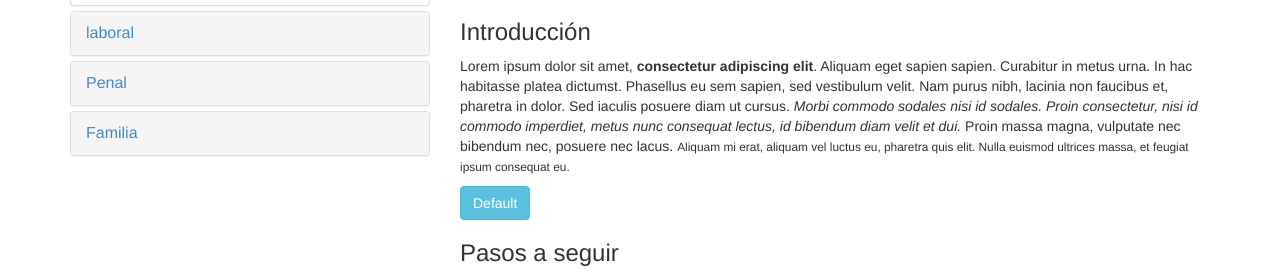
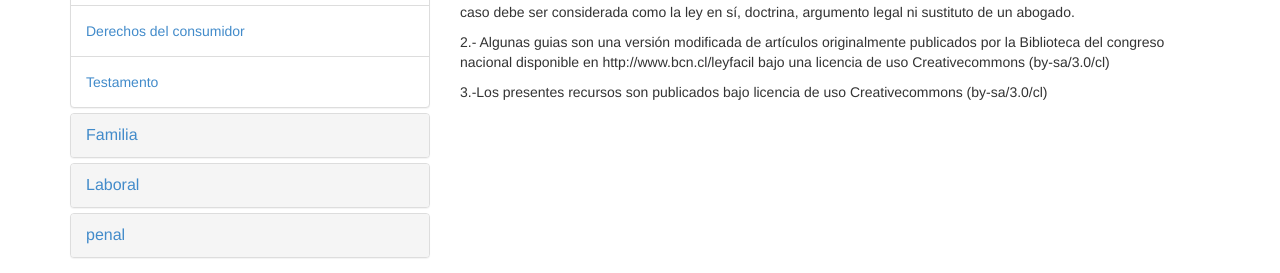
Before and after one commit to mleve/justiciapp, a PHP site: page /guias.php in a window 1280 px wide. Shown: the part 372-645 px from the top of the page. Run offline with PHP 8.4, Linux system fonts and the light colour scheme.

Commit message:
estructura de guias armada

```diff
--- a/components/resultCivil.php
+++ b/components/resultCivil.php
@@ -1,4 +1,4 @@
-<div class="row clearfix">
+d<iv class="row clearfix">
     <table class="table" id="resultsHeader">
         <thead>
             <tr>
@@ -143,7 +143,7 @@
                             <div class="panel-heading">
                                 <a class="panel-title" data-toggle="collapse" data-parent="#panel-res1" href=".panel-historia">Historia</a>
                             </div>
-                            <div class="panel-collapse collapse panel-historia" >
+                            <div class="panel-collapse collapse in panel-historia" >
                                 <div class="panel-body">
                                     <table class="table table-condensed">
                                         <thead>
--- a/guias.php
+++ b/guias.php
@@ -36,110 +36,118 @@
 	<?php include('components/header.php'); ?>
 	<div class="row clearfix">
 		<div class="col-md-4 column">
-			<div class="panel-group" id="panel-766290">
+			<div class="panel-group" id="panel-guides">
 				<div class="panel panel-default">
 					<div class="panel-heading">
-						 <a class="panel-title" data-toggle="collapse" data-parent="#panel-766290" href="#panel-element-481990">Civil</a>
+						 <a class="panel-title" data-toggle="collapse" data-parent="#panel-guides" href="#panel-guides-civil">Civíl</a>
 					</div>
-					<div id="panel-element-481990" class="panel-collapse in">
+					<div id="panel-guides-civil" class="panel-collapse in">
 						<div class="panel-body">
-							<a href="#" >Guia 1</a>
+							<a href="components/guides/civil/arrendamiento.php" class="guideLink" >Arrendamiento</a>
 						</div>
 						<div class="panel-body">
-							<a href="#" >Guia 2</a>
+							<a href="components/guides/civil/cambioNombre.php" class="guideLink" >Cambio de nombre</a>
+						</div>
+						<div class="panel-body">
+							<a href="components/guides/civil/derConsumidor.php" class="guideLink" >Derechos del consumidor</a>
+						</div>
+						<div class="panel-body">
+							<a href="components/guides/civil/testamento.php" class="guideLink" >Testamento</a>
 						</div>
 					</div>
 				</div>
 				<div class="panel panel-default">
 					<div class="panel-heading">
-						 <a class="panel-title" data-toggle="collapse" data-parent="#panel-766290" href="#panel-element-481991">laboral</a>
+						 <a class="panel-title" data-toggle="collapse" data-parent="#panel-guides" href="#panel-guides-familia">Familia</a>
 					</div>
-					<div id="panel-element-481991" class="panel-collapse collapse">
+					<div id="panel-guides-familia" class="panel-collapse collapse">
 						<div class="panel-body">
-							<a href="#" >Guia 1</a>
+							<a href="components/guides/familia/adopcion.php" class="guideLink">Adopción</a>
 						</div>
 						<div class="panel-body">
-							<a href="#" >Guia 2</a>
+							<a href="components/guides/familia/adopcion.php" class="guideLink">Divorcio</a>
 						</div>
 						<div class="panel-body">
-							<a href="#" >Guia 3</a>
+							<a href="components/guides/familia/adopcion.php" class="guideLink">Pension alimenticia</a>
 						</div>
 						<div class="panel-body">
-							<a href="#" >Guia 4</a>
-						</div>
-						<div class="panel-body">
-							<a href="#" >Guia 5</a>
+							<a href="components/guides/familia/adopcion.php" class="guideLink">Violencia Intrafamiliar</a>
 						</div>
 					</div>
 				</div>
 				<div class="panel panel-default">
 					<div class="panel-heading">
-						 <a class="panel-title collapsed" data-toggle="collapse" data-parent="#panel-766290" href="#panel-element-422695">Penal</a>
+						 <a class="panel-title" data-toggle="collapse" data-parent="#panel-guides" href="#panel-guides-laboral">Laboral</a>
 					</div>
-					<div id="panel-element-422695" class="panel-collapse collapse">
+					<div id="panel-guides-laboral" class="panel-collapse collapse">
 						<div class="panel-body">
-							<a href="#" > Guía 1</a>
+							<a href="components/guides/laboral/accidentes.php" class="guideLink">Accidentes del trabajo</a>
+						</div>
+						<div class="panel-body">
+							<a href="components/guides/laboral/indemnizacion.php" class="guideLink">Indemnización por despido</a>
+						</div>
+						<div class="panel-body">
+							<a href="components/guides/laboral/ctoTrabajo.php" class="guideLink">Termino contrato trabajo</a>
+						</div>
+						<div class="panel-body">
+							<a href="components/guides/laboral/tribunalesLaborales.php" class="guideLink">Tribunales Laborales</a>
 						</div>
 					</div>
 				</div>
 				<div class="panel panel-default">
 					<div class="panel-heading">
-						 <a class="panel-title" data-toggle="collapse" data-parent="#panel-766290" href="#panel-element-481992">Familia</a>
+						 <a class="panel-title" data-toggle="collapse" data-parent="#panel-guides" href="#panel-guides-penal">penal</a>
 					</div>
-					<div id="panel-element-481992" class="panel-collapse collapse">
+					<div id="panel-guides-penal" class="panel-collapse collapse">
 						<div class="panel-body">
-							<a href="#" >Guia 1</a>
+							<a href="components/guides/penal/abusoSexualMenores.php" class="guideLink">Abuso sexual menores</a>
 						</div>
 						<div class="panel-body">
-							<a href="#" >Guia 2</a>
+							<a href="components/guides/penal/DerechosPenal.php" class="guideLink">Derecho justicia penal</a>
 						</div>
 						<div class="panel-body">
-							<a href="#" >Guia 3</a>
+							<a href="components/guides/penal/reforma.php" class="guideLink">Reforma procesal penal</a>
 						</div>
 						<div class="panel-body">
-							<a href="#" >Guia 4</a>
-						</div>
-						<div class="panel-body">
-							<a href="#" >Guia 5</a>
+							<a href="components/guides/penal/respAdolecente.php" class="guideLink">Responsabilidad penal adolescente</a>
 						</div>
 					</div>
 				</div>
+
 			</div>
 		</div>
-		<div class="col-md-8 column">
-			<div class="row clearfix">
-				<div class="col-md-6 column">
-					<h3>
-						h3. Lorem ipsum dolor sit amet.
-					</h3>
-				</div>
-				<div class="col-md-6 column">
-					<img alt="140x140" src="http://lorempixel.com/140/140/">
-				</div>
-			</div>
-			<div class="row clearfix">
-				<div class="col-md-12 column">
-					<h3>
-						Introducción
-					</h3>
-					<p>
-						Lorem ipsum dolor sit amet, <strong>consectetur adipiscing elit</strong>. Aliquam eget sapien sapien. Curabitur in metus urna. In hac habitasse platea dictumst. Phasellus eu sem sapien, sed vestibulum velit. Nam purus nibh, lacinia non faucibus et, pharetra in dolor. Sed iaculis posuere diam ut cursus. <em>Morbi commodo sodales nisi id sodales. Proin consectetur, nisi id commodo imperdiet, metus nunc consequat lectus, id bibendum diam velit et dui.</em> Proin massa magna, vulputate nec bibendum nec, posuere nec lacus. <small>Aliquam mi erat, aliquam vel luctus eu, pharetra quis elit. Nulla euismod ultrices massa, et feugiat ipsum consequat eu.</small>
-					</p> <button type="button" class="btn btn-info">Default</button>
-				</div>
-			</div>
-			<div class="row clearfix">
-				<div class="col-md-12 column">
-					<h3>
-						Pasos a seguir
-					</h3><img alt="140x140" src="http://lorempixel.com/140/140/" class="img-rounded">
-				</div>
-			</div>
-			<div class="row clearfix">
-				<div class="col-md-12 column">
-				</div>
-			</div> <button type="button" class="btn btn-lg btn-default">Default</button>
+		<div class="col-md-8 column" id="guideSection">
+                    <h2> Guías legales</h2>
+                    <p>
+                        En esta sección te ofrecemos orientación legal, en formato de preguntas y respuestas, simple, claro y consciso.
+                    </p>
+
+                    <h4 class="text-center"> Notas</h4>
+                    <p>
+                        1.- La información aquí contenida es un material de referencia para entender el funcionamiento de las leyes.
+                        En ningún caso debe ser considerada como la ley en sí, doctrina, argumento legal ni sustituto de un abogado.
+                    </p>
+                    <p>
+                        2.- Algunas guias son una versión modificada de artículos originalmente publicados por la Biblioteca del congreso nacional
+                        disponible en http://www.bcn.cl/leyfacil  bajo una
+                        licencia de uso Creativecommons (by-sa/3.0/cl)
+                    </p>
+                    <p>
+                        3.-Los presentes recursos son publicados bajo licencia de uso Creativecommons (by-sa/3.0/cl)
+                    </p>
+
 		</div>
 	</div>
-</div>
+    <script type ="text/javascript">
+        $('.guideLink').on('click',function(event){
+            event.preventDefault();
+            var url = $(this).attr('href');
+            $.ajax(url)
+                    .done(function(response){
+                        $('#guideSection').html(response);
+                    });
+
+        });
+    </script>
 </body>
 </html>
--- a/index.php
+++ b/index.php
@@ -101,7 +101,7 @@
 				<li> Corte Suprema </li>
 			</ul>
 			<p> Ademas, te ofrecemos guiás que te ayuden a entender tus causas </p>
-			<div class="text-center"> <a class="btn btn-primary btn-large" href="#">Ir al buscador</a> </div>
+			<div class="text-center"> <a class="btn btn-primary btn-large" href="buscador.php">Ir al buscador</a> </div>
 		</div>
 		<div class="col-md-6 column">
 			<h3 class="text-center">
```
Also changed, not shown: components/guides/civil/arrendamiento.php (added, +212 -0 lines).
